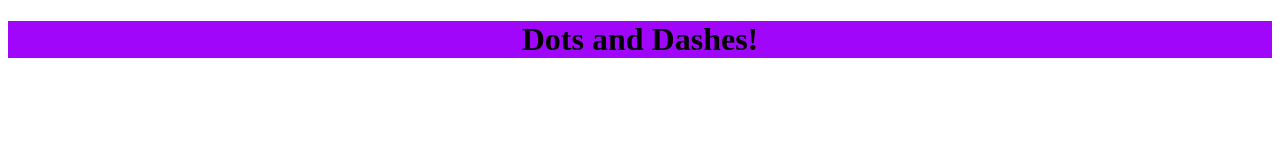
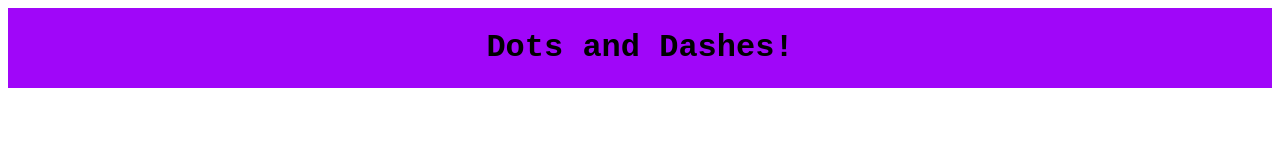
Before and after one commit to AleHarm/startup, a plain HTML site: page Dots-And-Dashes_HOME.html in a window 1280 px wide. Drawn offline with Linux system fonts and the light colour scheme.

Commit message:
link homepage CSS and add flex to title

```diff
--- /dev/null
+++ b/Dots-And-Dashes_HOME.css
@@ -0,0 +1,11 @@
+*{
+    font-family: 'Courier New', Courier, monospace;
+}
+
+#title-bg{
+
+    align-items: center;
+    justify-content: center;
+    display:flex;
+    flex: 1;
+}
--- a/Dots-And-Dashes_HOME.html
+++ b/Dots-And-Dashes_HOME.html
@@ -5,6 +5,7 @@
         <!-- Tell browsers not to scale the viewport automatically -->
         <meta name="viewport" content="width=device-width, initial-scale=1.0" />
         <title>Dots and Dashes Home</title>
+        <link rel="stylesheet" href="Dots-And-Dashes_HOME.css">
         <!-- ADD FAVICON HERE
             <link rel="icon" href="" />
         -->
@@ -12,15 +13,17 @@
 
     <body>
         <header>
-            <div id="title-bg" style="text-align: center; background-color: #a006f9">
-                <h1>
+            <div id="title-bg" style="background-color: #a006f9">
+                <h1 id="title">
                     Dots and Dashes!
                 </h1>
             </div>
         </header>
 
         <main>
+            <div id="account-nav">
 
+            </div>
         </main>
     </body>
 
```
